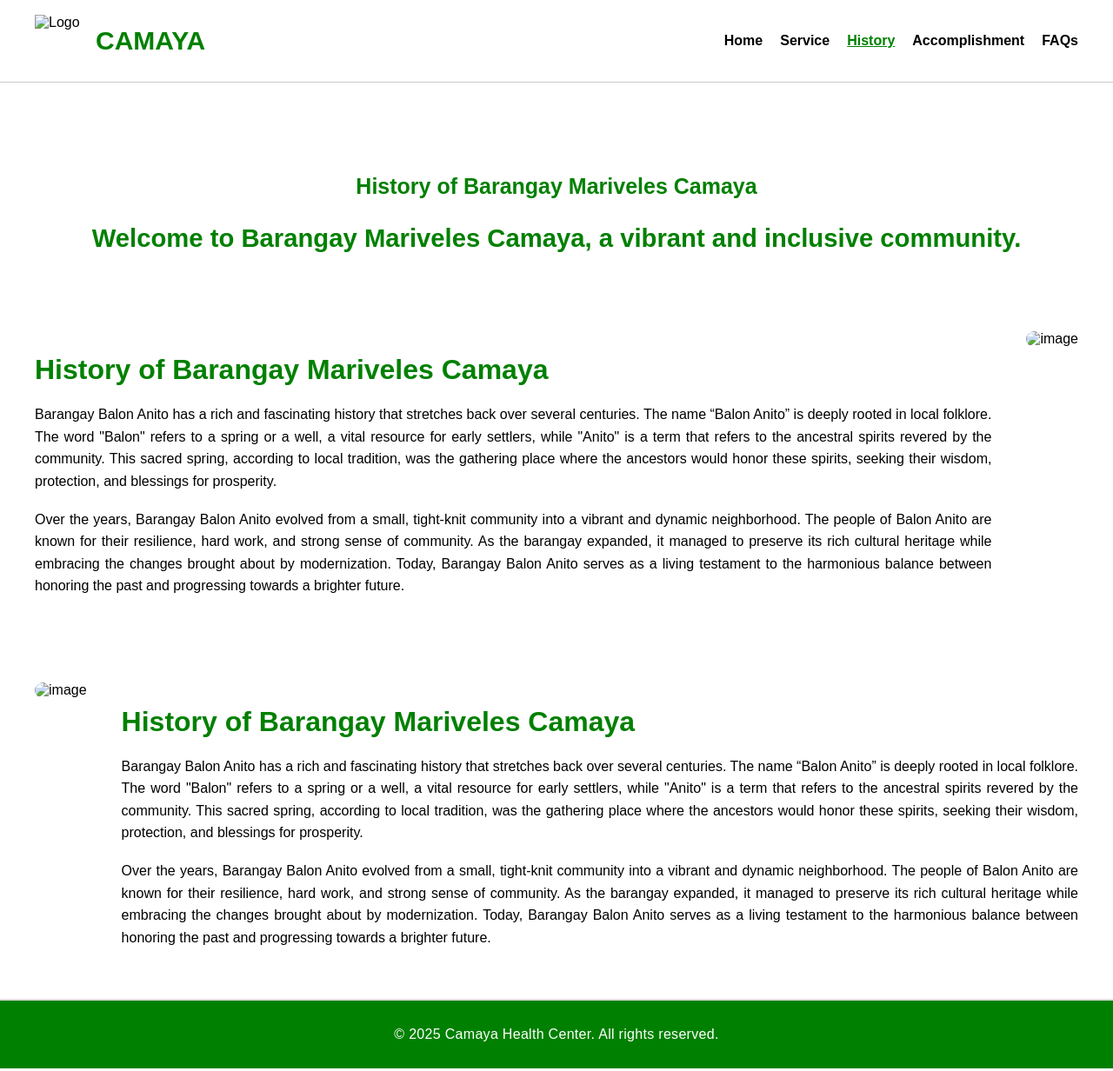
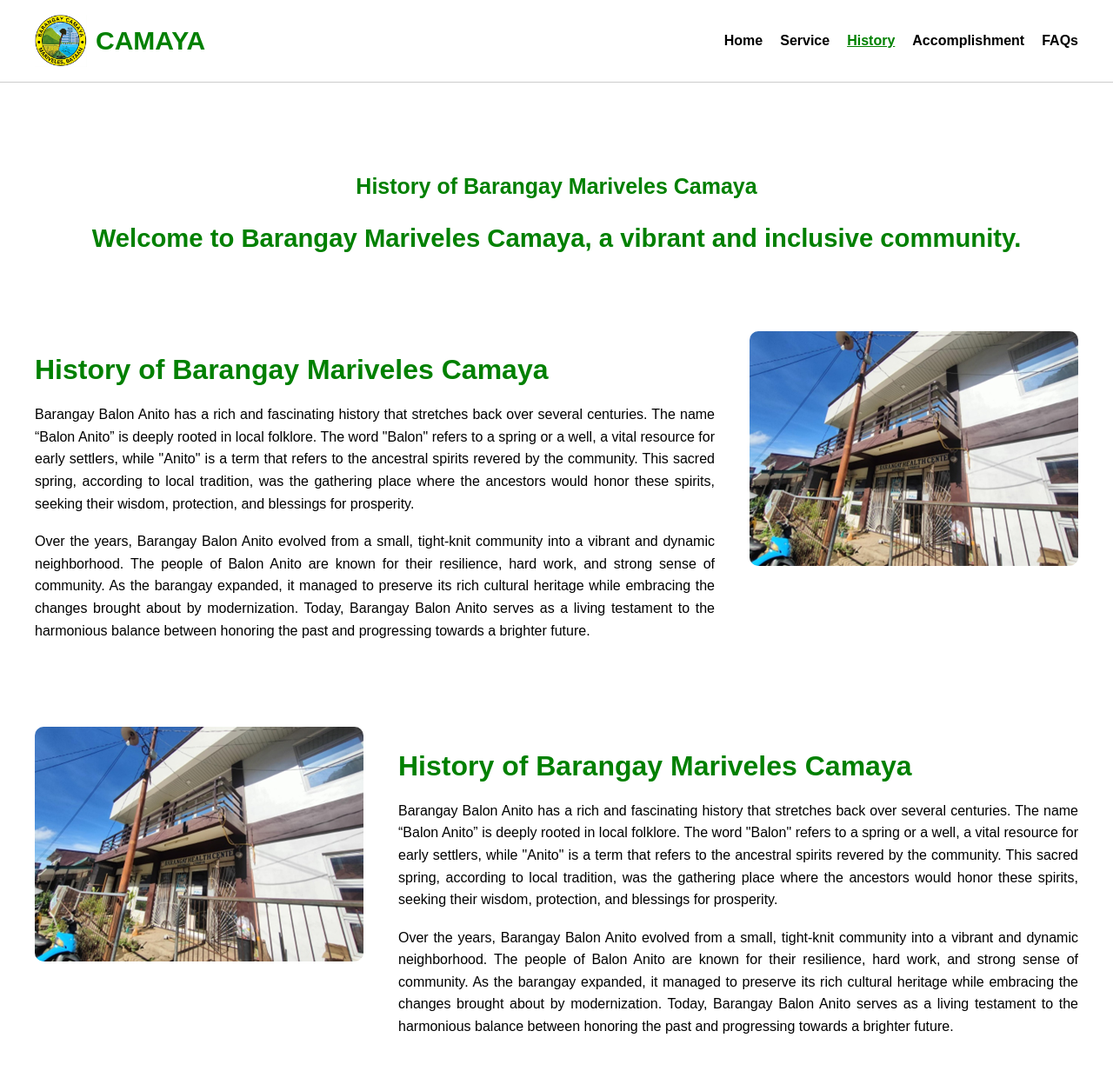
Before and after one commit to brgycamayahealthcensys/MarivelesCamayaHealthCenters, a plain HTML site: page Pages/History.html in a window 1280 px wide. Shown: the top 1232 px of the page at 87% size. Drawn offline with Linux system fonts and the light colour scheme.

Commit message:
Update History.html

```diff
--- a/Pages/History.html
+++ b/Pages/History.html
@@ -45,7 +45,7 @@
         }
 
         .page {
-            background: url(background.png);
+            background: url(../Images/background.png);
             background-color: rgba(10, 77, 10, 0.45);
             background-blend-mode: overlay;
             display: flex;
@@ -113,7 +113,7 @@
 <body>
     <header>
     <div style="display: flex; align-items: center;">
-      <img src="Logo.png" alt="Logo">
+      <img src="../Images/Logo.png" alt="Logo">
       <h1>CAMAYA</h1>
     </div>
     <nav>
@@ -140,14 +140,14 @@
     </div>
 
     <div class="imgsect">
-        <img src="CAMAYAZ2Tes1.png" alt="image">
+        <img src="../Images/CAMAYAZ2Tes1.png" alt="image">
     </div>
   </div>
 
   <div class="container">
 
     <div class="imgsect">
-        <img src="CAMAYAZ2Tes1.png" alt="image">
+        <img src="../Images/CAMAYAZ2Tes1.png" alt="image">
     </div>
 
     <div class="textimg">
```
